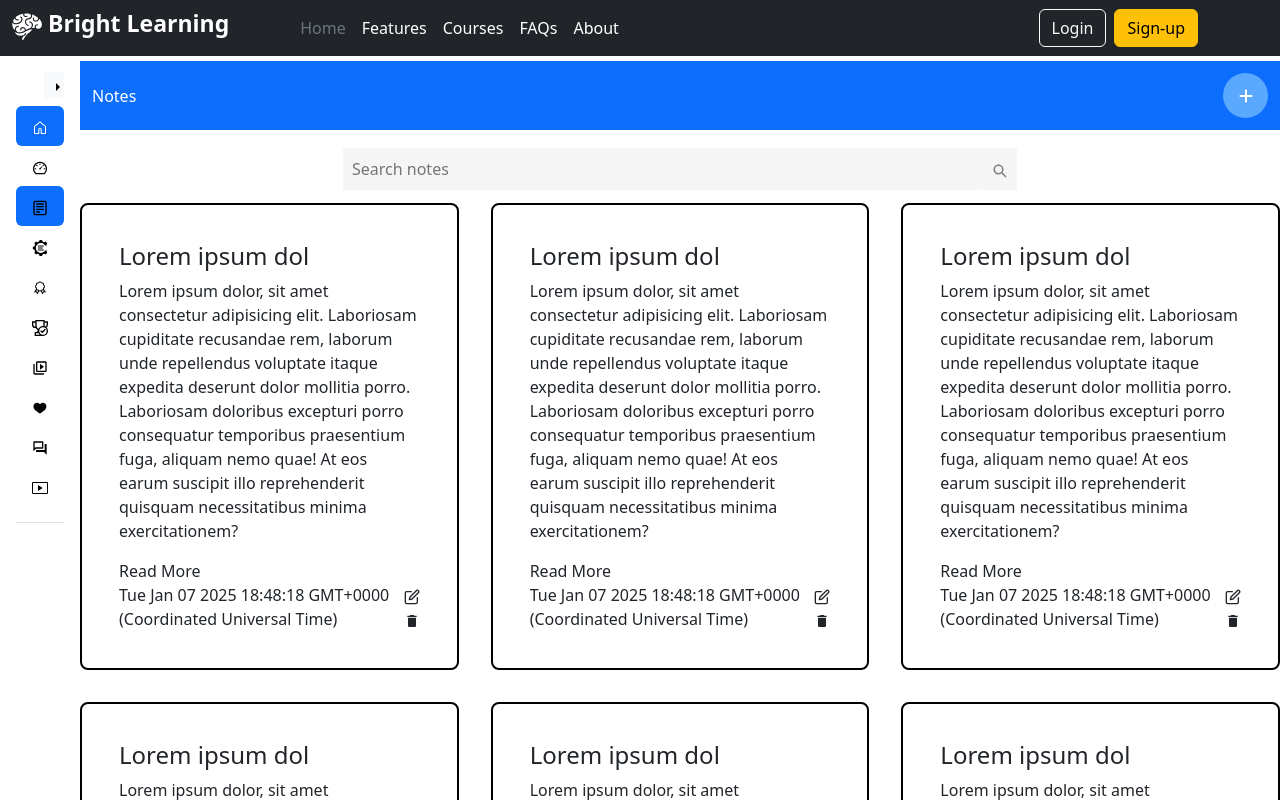
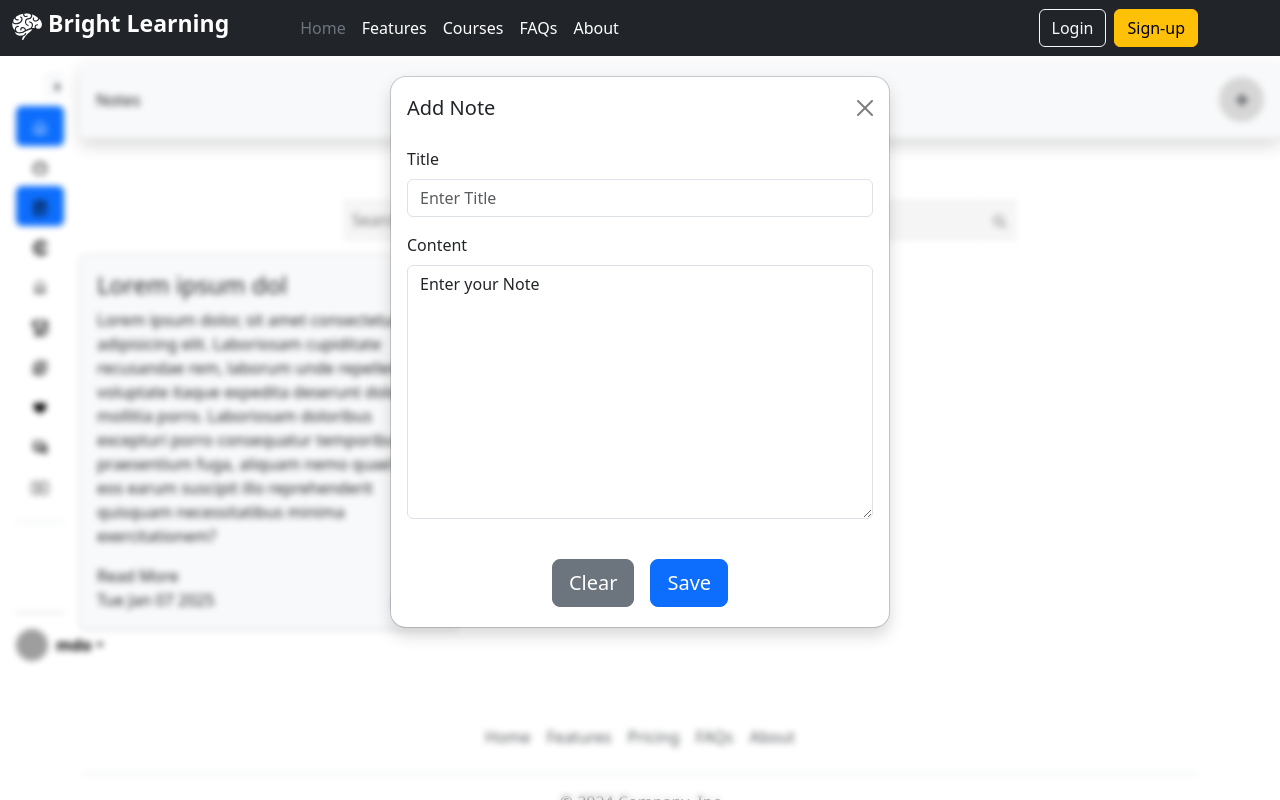
Before and after one commit to AkankshaKurri/edu-learning, a React (Vite) app in the folder Frontend/: page /notes in a window 1280 px wide. Both pictures are taken after a click on the element 1245 px from the left and 95 px from the top of the page. Shown: the top 800 px of the page. Built offline with nearby package versions, Linux system fonts and the light colour scheme; grey boxes are pictures that could not be loaded.

Commit message:
Updated fourth time

```diff
--- a/Frontend/src/components/Navbar/Navbar.module.css
+++ b/Frontend/src/components/Navbar/Navbar.module.css
@@ -2,7 +2,7 @@
   display:flex;
   position:sticky;
   top:0;
-  z-index: 1;
+  z-index: 2;
 }
 
 .brand {
--- a/Frontend/src/components/Notes/NoteCard.jsx
+++ b/Frontend/src/components/Notes/NoteCard.jsx
@@ -3,25 +3,25 @@ import { FiEdit } from "react-icons/fi";
 import { MdDelete } from "react-icons/md";
 import styles from "../../components/Notes/NoteCard.module.css"
 
-const NoteCard = () => {
+const NoteCard = ({setView}) => {
   return (
-    <div className={styles.noteCardContainer}>
+    <div className={`shadow-sm p-3 mb-5 bg-body-tertiary rounded border border-1 ${styles.noteCardContainer}`}>
 
        <div className={styles.noteCardWrapper}>
-          <h2 className={styles.cardTitle}>Lorem ipsum dol</h2>
+          <h2 className={styles.cardTitle} onClick={()=> setView(true)}>Lorem ipsum dol</h2>
 
           <p className='cardBody'>Lorem ipsum dolor, sit amet consectetur adipisicing elit. Laboriosam cupiditate recusandae rem, laborum unde repellendus voluptate itaque expedita deserunt dolor mollitia porro. Laboriosam doloribus excepturi porro consequatur temporibus praesentium fuga, aliquam nemo quae! At eos earum suscipit illo reprehenderit quisquam necessitatibus minima exercitationem?</p>
 
-          <span className='card-details'>Read More</span>
+          <span className={styles.cardDetails} onClick={()=> setView(true)}>Read More</span>
 
           <div className={styles.cardFooter}>
-             <span>{new Date().toString()}</span>
+             <span>{new Date().toDateString()}</span>
 
              <div className={styles.cardActions}>
-                  <div className='actionItem'>
+                  <div className={`${styles.actionItem} ${styles.editIcon}`}>
                     <FiEdit />
                   </div>
-                  <div className='actionItem'>
+                  <div className={`${styles.actionItem} ${styles.deleteIcon}`}>
                     <MdDelete />
                   </div>
              </div>
--- a/Frontend/src/components/Notes/NoteCard.module.css
+++ b/Frontend/src/components/Notes/NoteCard.module.css
@@ -1,7 +1,5 @@
 .noteCardContainer{
-  border: 2px solid black;
   padding: 37px;
-  border-radius: 8px;
 }
 
 .cardTitle{
@@ -11,4 +9,28 @@
 
 .cardFooter{
   display:flex;
+  justify-content: space-between;
 }
+
+.cardActions{
+  display:flex;
+  gap:1rem;
+}
+
+
+.editIcon{
+  color:blue;
+}
+
+.deleteIcon{
+  color:red;
+}
+
+.actionItem:hover{
+  cursor:pointer;
+  opacity: 1;
+}
+
+.cardDetails{
+  cursor:pointer;
+}
--- /dev/null
+++ b/Frontend/src/components/Searchbar/Searchbar.jsx
@@ -0,0 +1,37 @@
+import React, { useState } from 'react'
+import { FaSearch } from "react-icons/fa";
+import styles from './Searchbar.module.css';
+
+const Searchbar = () => {
+  const [search, setSearch] = useState('');
+
+  const handleChange = (e) => {
+    setSearch(e.target.value);
+
+  }
+
+  return (
+    <section className={styles.searchSection}>
+       <div className={styles.searchInputDiv}>
+           <input
+             type="text"
+             placeholder="Search...."
+             className={styles.searchInput}
+             autoComplete="off"
+             onChange={handleChange}
+             value={search}
+           ></input>
+            <div className={styles.searchButton}>
+              <FaSearch />
+            </div>
+       </div>
+
+       <div className="search_result_div">
+          <a href="#" target='_blank' className="search_result">Suggestion line 1</a>
+       </div>
+
+    </section>
+  )
+}
+
+export default Searchbar
--- /dev/null
+++ b/Frontend/src/components/Searchbar/Searchbar.module.css
@@ -0,0 +1,26 @@
+.searchInputDiv{
+  display:flex;
+}
+
+.search_section{
+  display: flex;
+  align-items: center;
+  justify-content: center;
+  margin:13px 0px;
+}
+
+.searchInput{
+  width:50vw;
+  background-color:whitesmoke;
+  border: none;
+  padding: 9px;
+  border-radius: 2px;
+}
+
+.searchButton{
+  background-color:whitesmoke;
+  color: gray;
+  border: none;
+  padding: 9px;
+  border-radius: 2px;
+}
--- a/Frontend/src/pages/Courses.jsx
+++ b/Frontend/src/pages/Courses.jsx
@@ -1,8 +1,10 @@
 import React from 'react'
+import Searchbar from '../components/Searchbar/Searchbar';
 
 const Courses = () => {
   return (
     <div>
+      <Searchbar/>
       Courses
     </div>
   )
--- /dev/null
+++ b/Frontend/src/pages/Notes/NoteDetails.jsx
@@ -0,0 +1,27 @@
+import React from 'react';
+import { IoArrowBack } from "react-icons/io5";
+import styles from '../../pages/Notes/NoteDetails.module.css';
+
+const NoteDetails = ({setView}) => {
+  return (
+    <div className="noteDetails d-flex justify-content-center align-items-center position-fixed w-100 h-100 top-0 start-0">
+      <div className="detailsWrapper shadow-sm p-3 mb-5 bg-body-tertiary rounded border border-1 w-25">
+
+        <div className={styles.backButton} onClick={()=> setView(false)}>
+           <IoArrowBack />
+        </div>
+
+        <h2 className="detailsTitle">Lorem ipsum dol</h2>
+
+         <div className="detailsTimeline mb-3">
+            <span>{new Date().toDateString()}</span>
+         </div>
+
+         <p className="detailsBody">Lorem ipsum dolor, sit amet consectetur adipisicing elit. Laboriosam cupiditate recusandae rem, laborum unde repellendus voluptate itaque expedita deserunt dolor mollitia porro. Laboriosam doloribus excepturi porro consequatur temporibus praesentium fuga, aliquam nemo quae! At eos earum suscipit illo reprehenderit quisquam necessitatibus minima exercitationem?</p>
+
+      </div>
+    </div>
+  );
+};
+
+export default NoteDetails;
--- /dev/null
+++ b/Frontend/src/pages/Notes/NoteDetails.module.css
@@ -0,0 +1,11 @@
+.backButton{
+  cursor: pointer;
+  background-color: #d6d6d6;
+  height:45px;
+  width:45px;
+  border-radius: 50%;
+  display: flex;
+  align-items: center;
+  justify-content: center;
+  margin-bottom: 14px;
+}
--- a/Frontend/src/pages/Notes/Notes.jsx
+++ b/Frontend/src/pages/Notes/Notes.jsx
@@ -3,14 +3,20 @@ import { IoSearchSharp } from "react-icons/io5";
 import { FaPlus } from "react-icons/fa6";
 import NoteCard from "../../components/Notes/NoteCard";
 import styles from '../../pages/Notes/Notes.module.css';
+import UpdateNote from "../../pages/Notes/UpdateNote";
+import NoteDetails from "../../pages/Notes/NoteDetails";
+import { useState } from 'react';
 
 const Notes = () => {
+  const [onCreateNote , setOnCreateNote] = useState(false);
+  const [onViewNote , setOnViewNote] = useState(false);
+
   return (
     <div className={styles.wrapperContainer}>
 
-      <div className={styles.notesNavbar}>
+      <div className={`${styles.notesNavbar} shadow p-3 mb-5 bg-body-tertiary rounded`}>
           <div className="logo">Notes</div>
-          <div className={styles.navPlusIcon}>
+          <div className={styles.navPlusIcon} onClick={()=>setOnCreateNote(true)}>
              <FaPlus />
           </div>
       </div>
@@ -23,14 +29,10 @@ const Notes = () => {
           </div>
 
           <div className={styles.notesWrapper}>
-             <NoteCard/>
-             <NoteCard/>
-             <NoteCard/>
-             <NoteCard/>
-             <NoteCard/>
-             <NoteCard/>
-             <NoteCard/>
+             <NoteCard setView={setOnViewNote}/>
           </div>
+          { onCreateNote && <UpdateNote setOpen={setOnCreateNote}/> }
+          { onViewNote && <NoteDetails setView={setOnViewNote}/>}
       </div>
 
     </div>
--- a/Frontend/src/pages/Notes/Notes.module.css
+++ b/Frontend/src/pages/Notes/Notes.module.css
@@ -9,15 +9,13 @@
   flex-direction: row;
   justify-content: space-between;
   margin:5px 0px;
-  background-color: #0d6efd;
   width: auto;
-  color:white;
   padding:12px;
 }
 
 .navPlusIcon{
   cursor: pointer;
-  background-color: #5aa9ff;
+  background-color: #d6d6d6;
   height:45px;
   width:45px;
   border-radius: 50%;
--- /dev/null
+++ b/Frontend/src/pages/Notes/UpdateNote.jsx
@@ -0,0 +1,38 @@
+import React from 'react';
+import styles from '../../pages/Notes/UpdateNote.module.css';
+
+const UpdateNote = ({setOpen}) => {
+  return (
+    <div className={`${styles.updateNote} modal modal-sheet position-fixed d-block p-4 py-md-5`} tabindex="-1" role="dialog" id="modalSheet">
+      <div className="modal-dialog" role="document">
+        <div className="modal-content rounded-4 shadow">
+          <div className="modal-header border-bottom-0">
+            <h1 className="modal-title fs-5">Add Note</h1>
+            <button type="button" className="btn-close" data-bs-dismiss="modal" aria-label="Close" onClick={()=>setOpen(false)}></button>
+          </div>
+
+        <form className="updateForm">
+          <div className="modal-body py-2">
+            <div class="mb-3">
+              <label htmlFor="exampleFormControlInput1" class="form-label">Title</label>
+              <input type="email" class="form-control" id="exampleFormControlInput1" placeholder="Enter Title"/>
+            </div>
+
+            <div class="mb-3">
+              <label htmlFor="exampleFormControlTextarea1" class="form-label">Content</label>
+              <textarea class="form-control" id="exampleFormControlTextarea1" rows="10">Enter your Note</textarea>
+            </div>
+          </div>
+
+          <div className="modal-footer d-flex flex-row align-items-center justify-content-center gap-2 pb-3 border-top-0">
+              <button type="button" className="btn btn-lg btn-secondary">Clear</button>
+              <button type="button" className="btn btn-lg btn-primary" data-bs-dismiss="modal">Save</button>
+          </div>
+        </form>
+       </div>
+      </div>
+    </div>
+  );
+};
+
+export default UpdateNote;
--- /dev/null
+++ b/Frontend/src/pages/Notes/UpdateNote.module.css
@@ -0,0 +1,4 @@
+.updateNote{
+  backdrop-filter: blur(3px);
+  z-index:1;
+}
```
Also changed, not shown: 1 other file (tests, documents, lock files or other folders).
